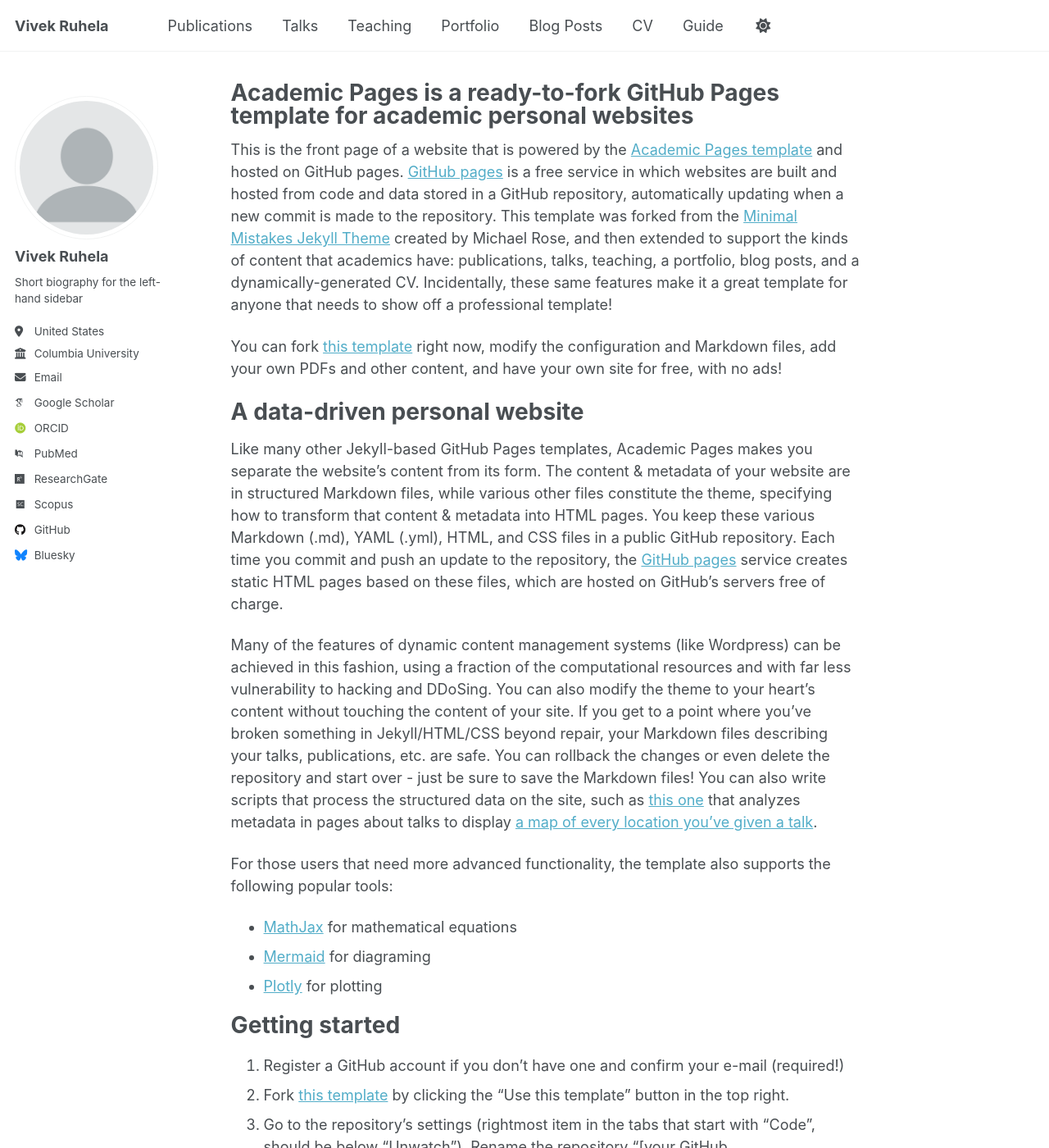
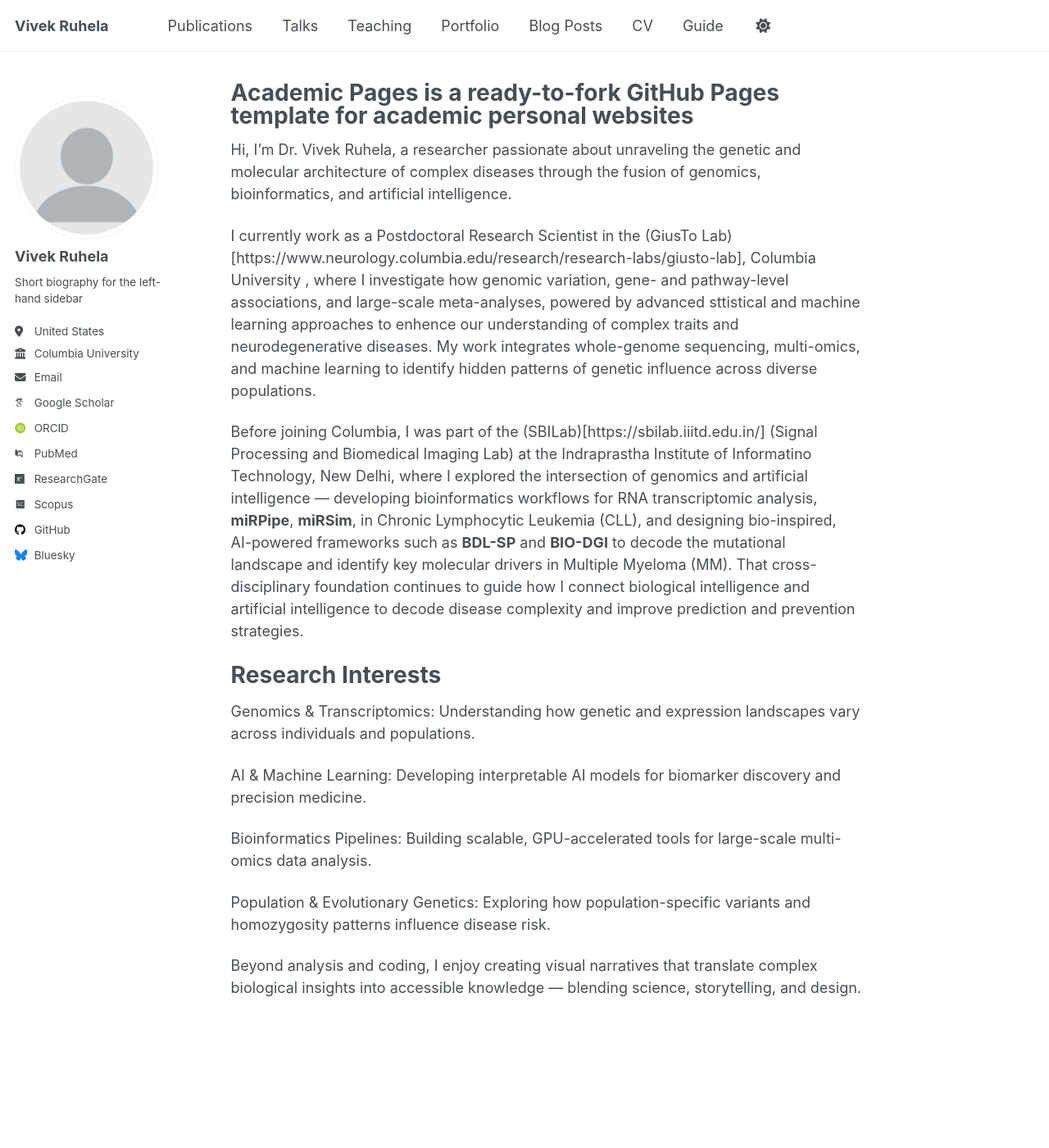
Before and after one commit to vivekruhela/vivekruhela.github.io, a Jekyll site: the page built from _pages/about.md, in a window 1280 px wide and 1400 px high. Shown: the whole window at 82% size. Built offline with Jekyll 4.4.1, drawn with Linux system fonts in a browser that asks for light colours; some web fonts are replaced; a script that is not in the unit is left out; some of the changed text lies outside the part shown.

Commit message:
Update about.md

```diff
--- a/_pages/about.md
+++ b/_pages/about.md
@@ -7,50 +7,20 @@
   - /about.html
 ---
 
-This is the front page of a website that is powered by the [Academic Pages template](https://github.com/academicpages/academicpages.github.io) and hosted on GitHub pages. [GitHub pages](https://pages.github.com) is a free service in which websites are built and hosted from code and data stored in a GitHub repository, automatically updating when a new commit is made to the repository. This template was forked from the [Minimal Mistakes Jekyll Theme](https://mmistakes.github.io/minimal-mistakes/) created by Michael Rose, and then extended to support the kinds of content that academics have: publications, talks, teaching, a portfolio, blog posts, and a dynamically-generated CV. Incidentally, these same features make it a great template for anyone that needs to show off a professional template!
+Hi, I’m Dr. Vivek Ruhela, a researcher passionate about unraveling the genetic and molecular architecture of complex diseases through the fusion of genomics, bioinformatics, and artificial intelligence.
 
- You can fork [this template](https://github.com/academicpages/academicpages.github.io) right now, modify the configuration and Markdown files, add your own PDFs and other content, and have your own site for free, with no ads!
+I currently work as a Postdoctoral Research Scientist in the (GiusTo Lab)[https://www.neurology.columbia.edu/research/research-labs/giusto-lab], Columbia University , where I investigate how genomic variation, gene- and pathway-level associations, and large-scale meta-analyses, powered by advanced sttistical and machine learning approaches to enhence our understanding of complex traits and neurodegenerative diseases. My work integrates whole-genome sequencing, multi-omics, and machine learning to identify hidden patterns of genetic influence across diverse populations.
 
-A data-driven personal website
-======
-Like many other Jekyll-based GitHub Pages templates, Academic Pages makes you separate the website's content from its form. The content & metadata of your website are in structured Markdown files, while various other files constitute the theme, specifying how to transform that content & metadata into HTML pages. You keep these various Markdown (.md), YAML (.yml), HTML, and CSS files in a public GitHub repository. Each time you commit and push an update to the repository, the [GitHub pages](https://pages.github.com/) service creates static HTML pages based on these files, which are hosted on GitHub's servers free of charge.
+Before joining Columbia, I was part of the (SBILab)[https://sbilab.iiitd.edu.in/] (Signal Processing and Biomedical Imaging Lab) at the Indraprastha Institute of Informatino Technology, New Delhi, where I explored the intersection of genomics and artificial intelligence — developing bioinformatics workflows for RNA transcriptomic analysis, **miRPipe**, **miRSim**, in Chronic Lymphocytic Leukemia (CLL), and designing bio-inspired, AI-powered frameworks such as **BDL-SP** and **BIO-DGI** to decode the mutational landscape and identify key molecular drivers in Multiple Myeloma (MM). That cross-disciplinary foundation continues to guide how I connect biological intelligence and artificial intelligence to decode disease complexity and improve prediction and prevention strategies.
 
-Many of the features of dynamic content management systems (like Wordpress) can be achieved in this fashion, using a fraction of the computational resources and with far less vulnerability to hacking and DDoSing. You can also modify the theme to your heart's content without touching the content of your site. If you get to a point where you've broken something in Jekyll/HTML/CSS beyond repair, your Markdown files describing your talks, publications, etc. are safe. You can rollback the changes or even delete the repository and start over - just be sure to save the Markdown files! You can also write scripts that process the structured data on the site, such as [this one](https://github.com/academicpages/academicpages.github.io/blob/master/talkmap.ipynb) that analyzes metadata in pages about talks to display [a map of every location you've given a talk](https://academicpages.github.io/talkmap.html).
+# Research Interests
 
-For those users that need more advanced functionality, the template also supports the following popular tools:
-- [MathJax](https://www.mathjax.org/) for mathematical equations
-- [Mermaid](https://mermaid.js.org/) for diagraming
-- [Plotly](https://plotly.com/javascript/) for plotting
+Genomics & Transcriptomics: Understanding how genetic and expression landscapes vary across individuals and populations.
 
-Getting started
-======
-1. Register a GitHub account if you don't have one and confirm your e-mail (required!)
-1. Fork [this template](https://github.com/academicpages/academicpages.github.io) by clicking the "Use this template" button in the top right.
-1. Go to the repository's settings (rightmost item in the tabs that start with "Code", should be below "Unwatch"). Rename the repository "[your GitHub username].github.io", which will also be your website's URL.
-1. Set site-wide configuration and create content & metadata (see below -- also see [this set of diffs](http://archive.is/3TPas) showing what files were changed to set up [an example site](https://getorg-testacct.github.io) for a user with the username "getorg-testacct")
-1. Upload any files (like PDFs, .zip files, etc.) to the files/ directory. They will appear at https://[your GitHub username].github.io/files/example.pdf.
-1. Check status by going to the repository settings, in the "GitHub pages" section
+AI & Machine Learning: Developing interpretable AI models for biomarker discovery and precision medicine.
 
-Site-wide configuration
-------
-The main configuration file for the site is in the base directory in [_config.yml](https://github.com/academicpages/academicpages.github.io/blob/master/_config.yml), which defines the content in the sidebars and other site-wide features. You will need to replace the default variables with ones about yourself and your site's github repository. The configuration file for the top menu is in [_data/navigation.yml](https://github.com/academicpages/academicpages.github.io/blob/master/_data/navigation.yml). For example, if you don't have a portfolio or blog posts, you can remove those items from that navigation.yml file to remove them from the header.
+Bioinformatics Pipelines: Building scalable, GPU-accelerated tools for large-scale multi-omics data analysis.
 
-Create content & metadata
-------
-For site content, there is one Markdown file for each type of content, which are stored in directories like _publications, _talks, _posts, _teaching, or _pages. For example, each talk is a Markdown file in the [_talks directory](https://github.com/academicpages/academicpages.github.io/tree/master/_talks). At the top of each Markdown file is structured data in YAML about the talk, which the theme will parse to do lots of cool stuff. The same structured data about a talk is used to generate the list of talks on the [Talks page](https://academicpages.github.io/talks), each [individual page](https://academicpages.github.io/talks/2012-03-01-talk-1) for specific talks, the talks section for the [CV page](https://academicpages.github.io/cv), and the [map of places you've given a talk](https://academicpages.github.io/talkmap.html) (if you run this [python file](https://github.com/academicpages/academicpages.github.io/blob/master/talkmap.py) or [Jupyter notebook](https://github.com/academicpages/academicpages.github.io/blob/master/talkmap.ipynb), which creates the HTML for the map based on the contents of the _talks directory).
+Population & Evolutionary Genetics: Exploring how population-specific variants and homozygosity patterns influence disease risk.
 
-**Markdown generator**
-
-The repository includes [a set of Jupyter notebooks](https://github.com/academicpages/academicpages.github.io/tree/master/markdown_generator
-) that converts a CSV containing structured data about talks or presentations into individual Markdown files that will be properly formatted for the Academic Pages template. The sample CSVs in that directory are the ones I used to create my own personal website at stuartgeiger.com. My usual workflow is that I keep a spreadsheet of my publications and talks, then run the code in these notebooks to generate the Markdown files, then commit and push them to the GitHub repository.
-
-How to edit your site's GitHub repository
-------
-Many people use a git client to create files on their local computer and then push them to GitHub's servers. If you are not familiar with git, you can directly edit these configuration and Markdown files directly in the github.com interface. Navigate to a file (like [this one](https://github.com/academicpages/academicpages.github.io/blob/master/_talks/2012-03-01-talk-1.md) and click the pencil icon in the top right of the content preview (to the right of the "Raw | Blame | History" buttons). You can delete a file by clicking the trashcan icon to the right of the pencil icon. You can also create new files or upload files by navigating to a directory and clicking the "Create new file" or "Upload files" buttons.
-
-Example: editing a Markdown file for a talk
-![Editing a Markdown file for a talk](/images/editing-talk.png)
-
-For more info
-------
-More info about configuring Academic Pages can be found in [the guide](https://academicpages.github.io/markdown/), the [growing wiki](https://github.com/academicpages/academicpages.github.io/wiki), and you can always [ask a question on GitHub](https://github.com/academicpages/academicpages.github.io/discussions). The [guides for the Minimal Mistakes theme](https://mmistakes.github.io/minimal-mistakes/docs/configuration/) (which this theme was forked from) might also be helpful.
+Beyond analysis and coding, I enjoy creating visual narratives that translate complex biological insights into accessible knowledge — blending science, storytelling, and design.
```
